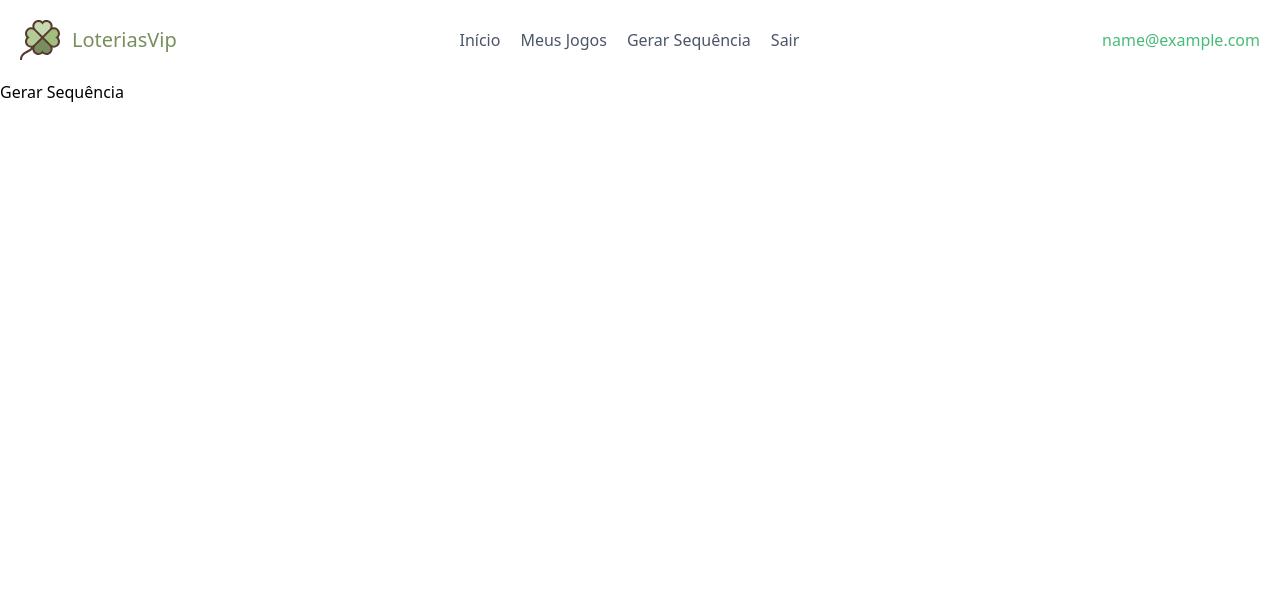
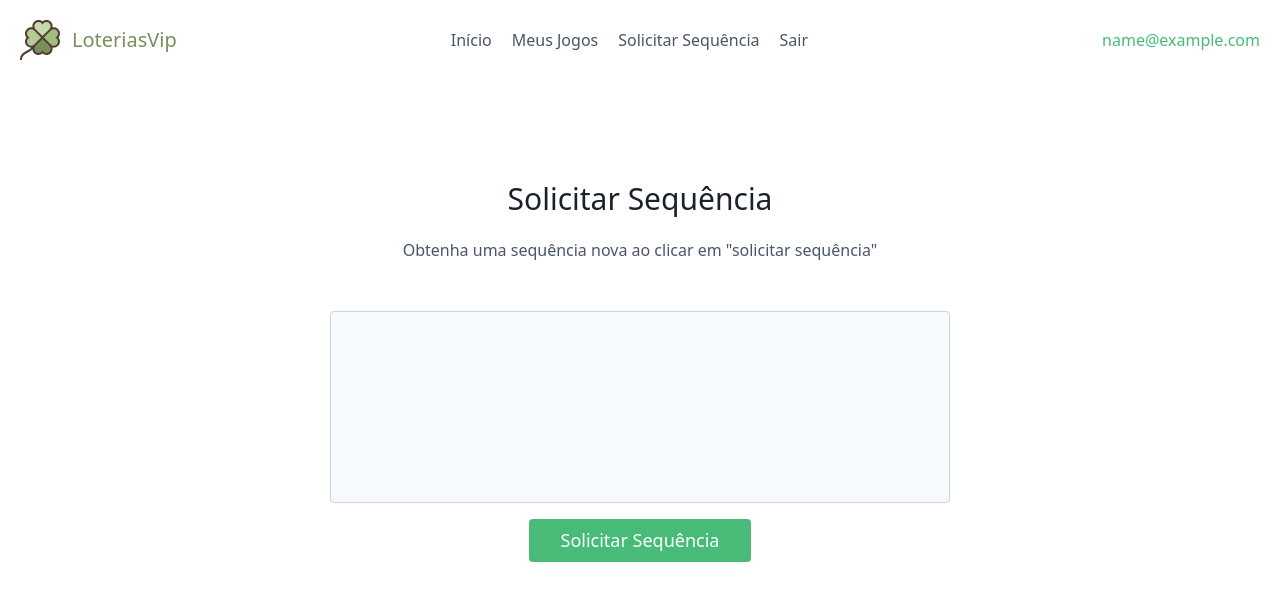
Before and after one commit to brunocarneiro312/loteriasvip-frontend, a Vue app: page /#/gerar-sequencia in a window 1280 px wide. Shown: the top 600 px of the page. Built offline with nearby package versions, Linux system fonts and the light colour scheme; no server answers; sample sign-in values are in the browser's storage; a small style sheet from the web is missing; what vue-toast-notification would draw is missing.

Commit message:
solicitação de sequencia

```diff
--- a/src/apiCaller.js
+++ b/src/apiCaller.js
@@ -41,7 +41,8 @@ const root = {
             distribuirJogos: `${endpoint}/jogos/distribuirJogos`,
             listarJogosSemDono: `${endpoint}/jogos/listarJogosSemDono`,
             distribuirJogosSemDono: `${endpoint}/jogos/distribuirJogosSemDono`,
-            distribuirJogosSemDonoAvulso: `${endpoint}/jogos/distribuirJogosSemDonoAvulso/{qtd}`
+            distribuirJogosSemDonoAvulso: `${endpoint}/jogos/distribuirJogosSemDonoAvulso/{qtd}`,
+            solicitarSequencia: `${endpoint}/jogos/solicitarSequencia`
         },
         user: {
             save: `${endpoint}/user`,
@@ -186,6 +187,14 @@ const distribuirJogosSemDonoAvulso = (qtdJogosPorCliente) => {
     })
 };
 
+const solicitarSequencia = () => {
+    return axios.get(root.api.jogos.solicitarSequencia, {
+        headers: {
+            'Authorization': `Bearer ${getToken()}`
+        }
+    })
+};
+
 const login = (credentials) => {
     return axios.post(root.api.auth.login, credentials);
 };
@@ -219,6 +228,7 @@ export default {
     listarJogosSemDono: listarJogosSemDono,
     distribuirJogosSemDono: distribuirJogosSemDono,
     distribuirJogosSemDonoAvulso: distribuirJogosSemDonoAvulso,
+    solicitarSequencia: solicitarSequencia,
     login: login,
     refreshToken: refreshToken,
     cadastrar: cadastrar
--- a/src/views/Jogos.vue
+++ b/src/views/Jogos.vue
@@ -101,9 +101,6 @@
                   </tbody>
                </table>
             </div>
-         </div>
-         <div>
-            {{ lotofacilFile }}
          </div>
       </section>
    </div>
--- a/src/views/template/CustomHeader.vue
+++ b/src/views/template/CustomHeader.vue
@@ -12,7 +12,7 @@
             <router-link to="/clientes" v-if="isUserLoggedIn && isAdmin" class="mr-5 hover:text-gray-900">Clientes</router-link>
             <router-link to="/sequencias" v-if="isUserLoggedIn && isAdmin" class="mr-5 hover:text-gray-900">Sequências</router-link>
             <router-link to="/meus-jogos" v-if="isUserLoggedIn && !isAdmin" class="mr-5 hover:text-gray-900">Meus Jogos</router-link>
-            <router-link to="/gerar-sequencia" v-if="isUserLoggedIn && !isAdmin" class="mr-5 hover:text-gray-900">Gerar Sequência</router-link>
+            <router-link to="/gerar-sequencia" v-if="isUserLoggedIn && !isAdmin" class="mr-5 hover:text-gray-900">Solicitar Sequência</router-link>
             <a href="" @click="logout" v-if="isUserLoggedIn" class="mr-5 hover:text-gray-900">Sair</a>
          </nav>
          <router-link to="/cadastro" v-if="!isUserLoggedIn"
--- a/src/views/template/GerarSequencia.vue
+++ b/src/views/template/GerarSequencia.vue
@@ -1,10 +1,58 @@
 <template>
-   <div>Gerar Sequência</div>
+   <section class="text-gray-700 body-font relative">
+      <div class="container px-5 py-24 mx-auto">
+         <div class="flex flex-col text-center w-full mb-12">
+            <h1 class="sm:text-3xl text-2xl font-medium title-font mb-4 text-gray-900">Solicitar Sequência</h1>
+            <p class="lg:w-2/3 mx-auto leading-relaxed text-base">Obtenha uma sequência nova ao clicar em "solicitar
+               sequência"</p>
+         </div>
+         <div class="lg:w-1/2 md:w-2/3 mx-auto">
+            <div class="flex flex-wrap -m-2">
+               <div class="p-2 w-full">
+                  <textarea
+                     class="w-full bg-gray-100 rounded border border-gray-400 focus:outline-none h-48 focus:border-green-500 text-base px-4 py-2 resize-none block"
+                     :value="response.jogo.sequencia " disabled></textarea>
+               </div>
+               <div class="p-2 w-full">
+                  <button
+                     @click="solicitarJogo"
+                     class="flex mx-auto text-white bg-green-500 border-0 py-2 px-8 focus:outline-none hover:bg-green-600 rounded text-lg">
+                     Solicitar Sequência
+                  </button>
+               </div>
+            </div>
+         </div>
+      </div>
+   </section>
 </template>
 
 <script>
+    import apiCaller from "../../apiCaller";
+
     export default {
-        name: "GerarSequencia"
+        name: "GerarSequencia",
+        data() {
+            return {
+                response: {
+                    jogo: {
+                        sequencia: undefined,
+                        message: undefined,
+                    },
+                }
+            }
+        },
+        methods: {
+            solicitarJogo() {
+                apiCaller.solicitarSequencia()
+                    .then((response) => {
+                        this.response.jogo = response.data;
+                        this.$toast.open({message: this.response.jogo.message, type: 'success', position: 'top-right'})
+                    })
+                    .catch((error) => {
+                        this.$toast.open({message: error.response.data.message, type: 'error', position: 'top-right'})
+                    })
+            }
+        }
     }
 </script>
 
```
